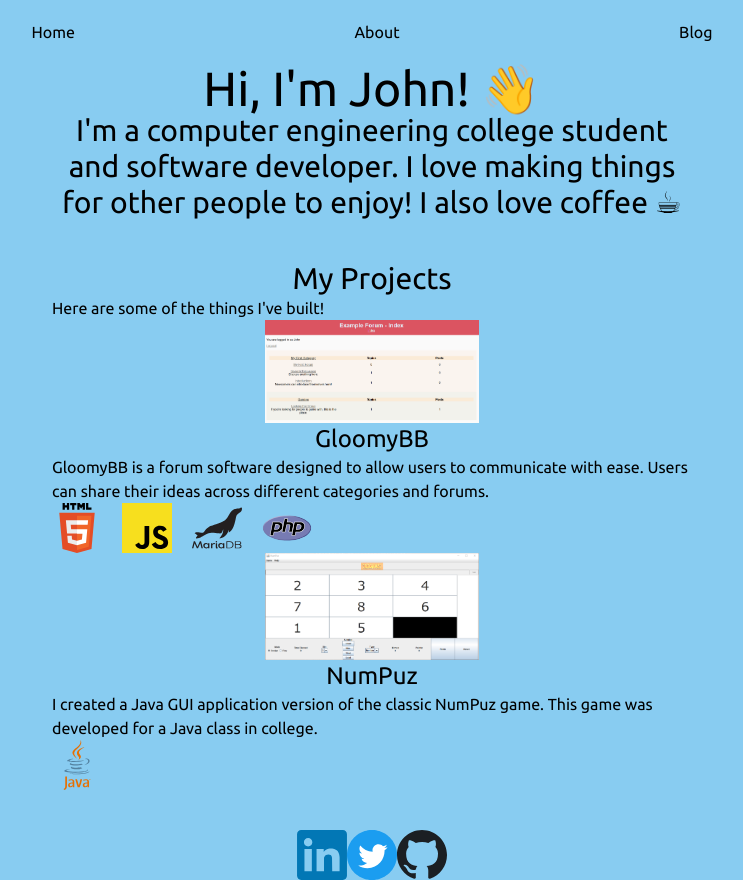
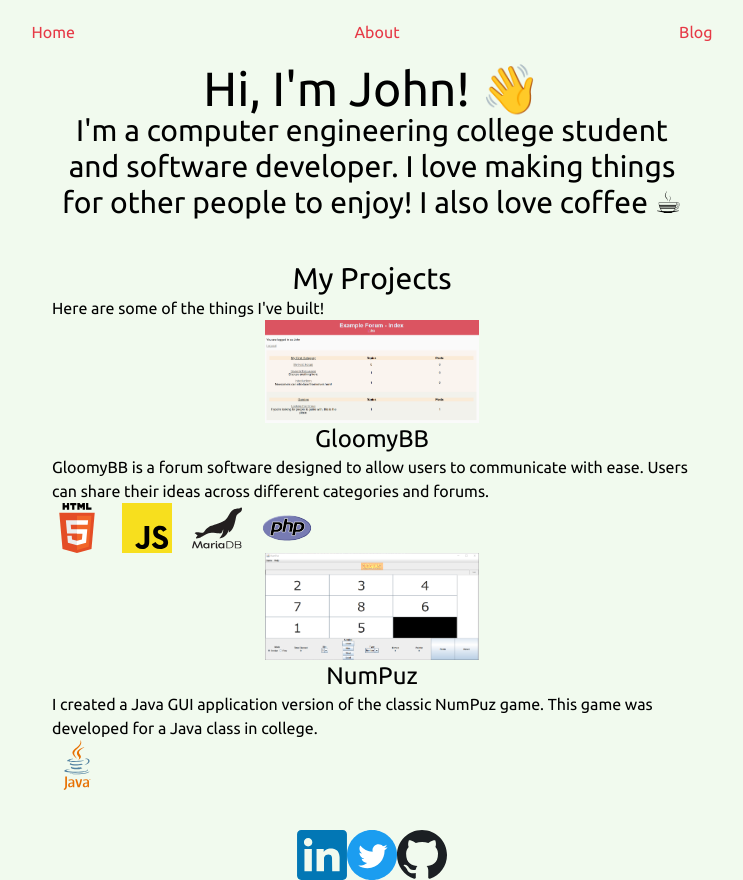
Before and after one commit to johnvinh/john-vinh-website, a SvelteKit app: page / in a window 1280 px wide. Shown: the whole page, without its empty margins (268-1011 px from the left). Built offline with nearby package versions, Linux system fonts and the light colour scheme.

Commit message:
Make a elements globally styled

```diff
--- a/src/routes/+layout.svelte
+++ b/src/routes/+layout.svelte
@@ -32,7 +32,11 @@
 <style>
     :global(body) {
         font-family: "Ubuntu", "Verdana", serif;
-        background-color: #88CCF1;
+        background-color: #F1FAEE;
         color: #000;
     }
+
+    :global(a) {
+        color: #E63946;
+    }
 </style>
```
